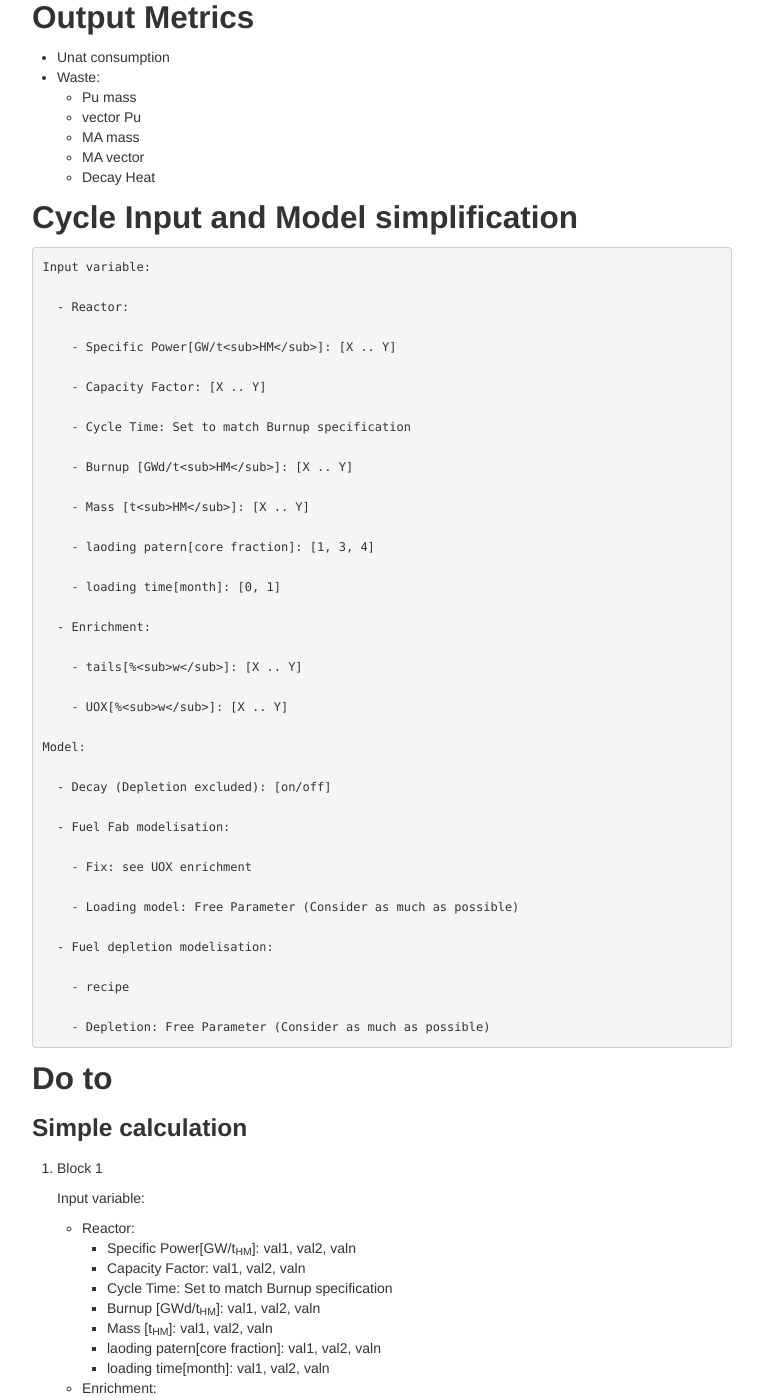
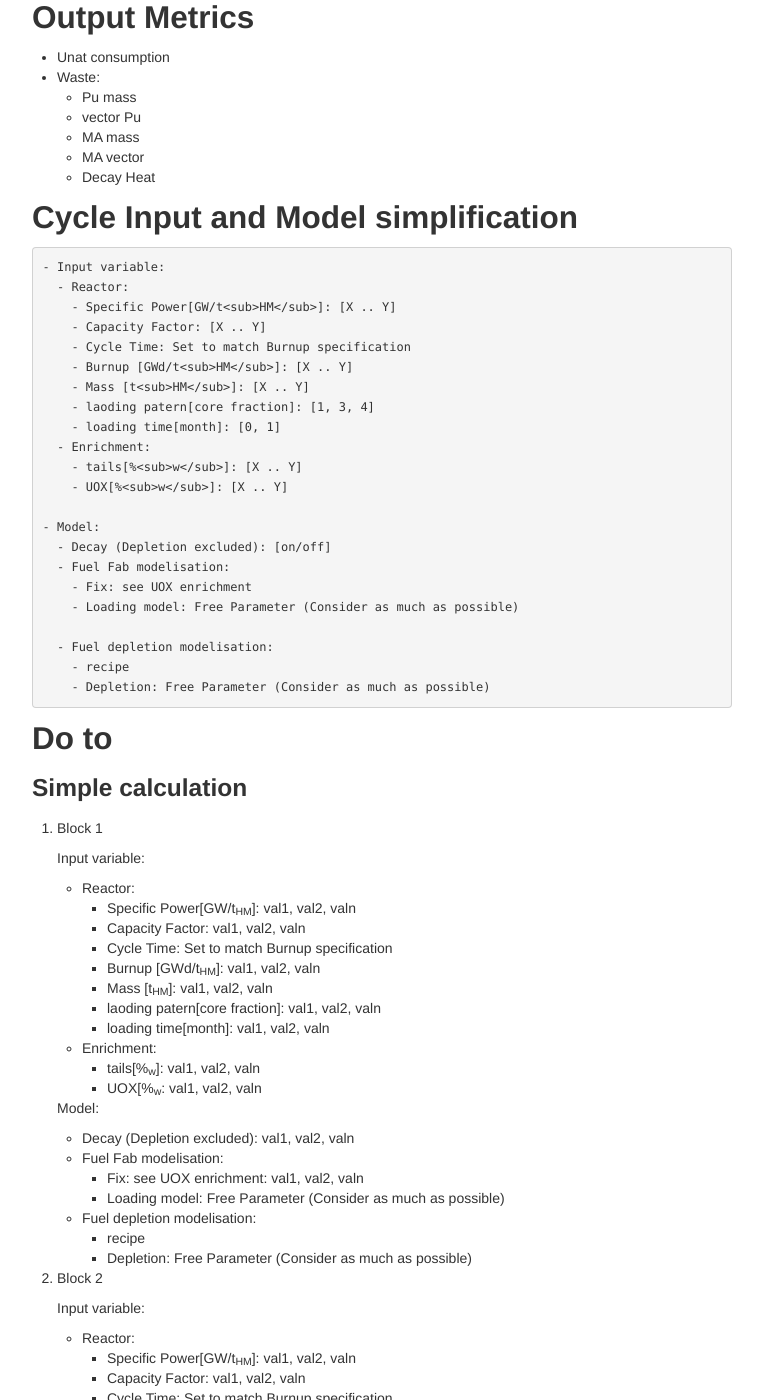
Before and after one commit to FuelCycleFIT/fcci2017.github.io_old_bkp, a Jekyll site: the page built from _pages/experiement/exp1.md, in a window 1280 px wide and 1400 px high, scrolled down 517 px. Shown: the whole window, without its empty margins (258-1021 px from the left). Built offline with Jekyll 4.4.1, drawn with Linux system fonts in a browser that asks for light colours; our own code applies the rules of GitHub Pages for plain Markdown files.

Commit message:
improvement ?

```diff
--- a/_pages/experiement/exp1.md
+++ b/_pages/experiement/exp1.md
@@ -35,44 +35,27 @@
 
 ## Cycle Input and Model simplification
 
-    Input variable:
-
+    - Input variable:
       - Reactor:
-
         - Specific Power[GW/t<sub>HM</sub>]: [X .. Y]
-
         - Capacity Factor: [X .. Y]
-
         - Cycle Time: Set to match Burnup specification
-
         - Burnup [GWd/t<sub>HM</sub>]: [X .. Y]
-
         - Mass [t<sub>HM</sub>]: [X .. Y]
-
         - laoding patern[core fraction]: [1, 3, 4]
-
         - loading time[month]: [0, 1]
-
       - Enrichment:
-
         - tails[%<sub>w</sub>]: [X .. Y]
-
         - UOX[%<sub>w</sub>]: [X .. Y]
 
-    Model:
-
+    - Model:
       - Decay (Depletion excluded): [on/off]
-
       - Fuel Fab modelisation:
-
         - Fix: see UOX enrichment
-
         - Loading model: Free Parameter (Consider as much as possible)
 
       - Fuel depletion modelisation:
-
         - recipe
-
         - Depletion: Free Parameter (Consider as much as possible)
 
 
```
